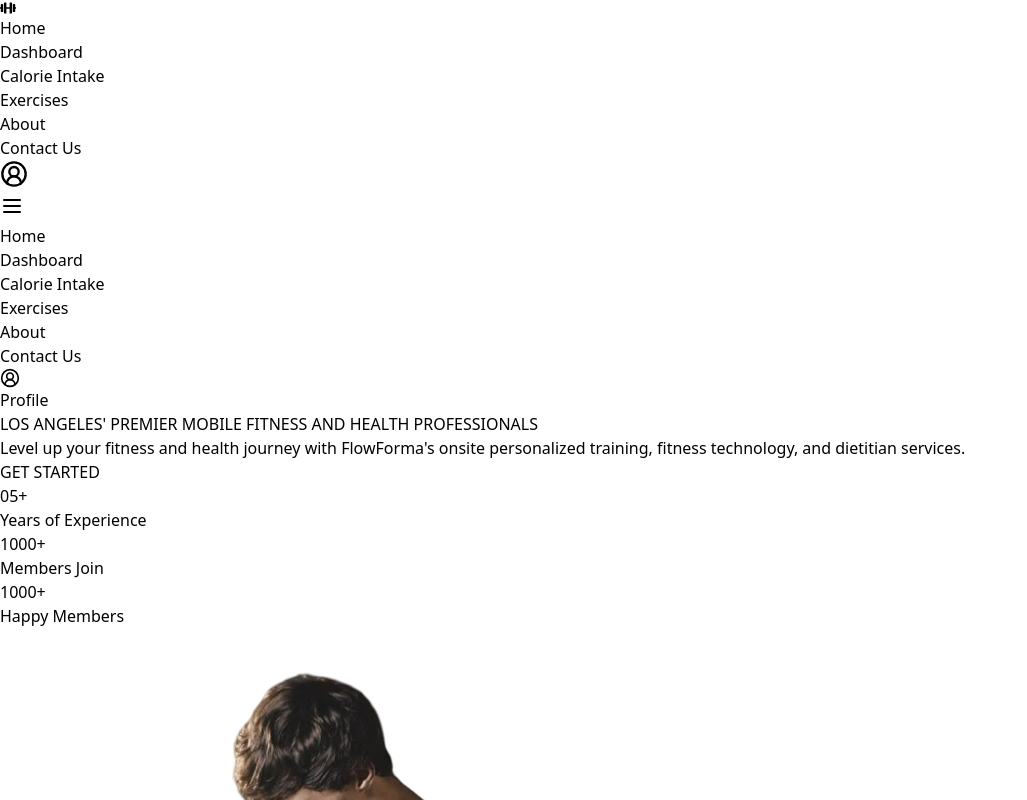
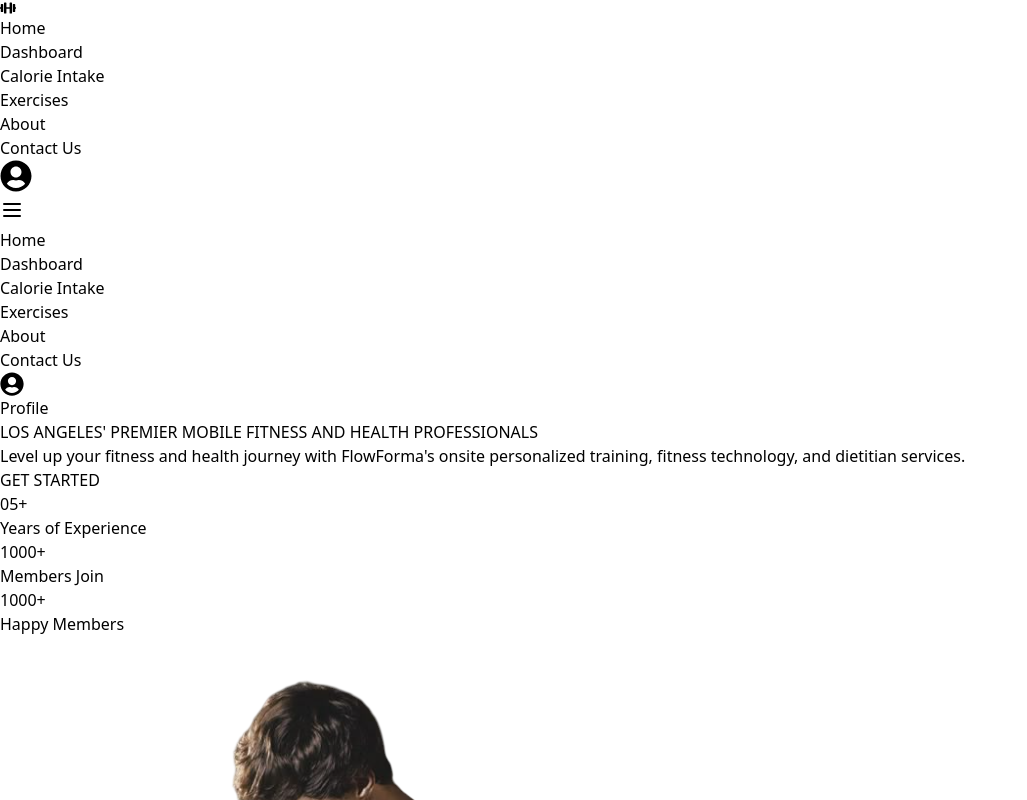
Before and after one commit to rofaidaezzat/Exercise-fitness-website, a React (Vite) app: page / in a window 1280 px wide. Shown: the top 800 px of the page, without its empty margins (0-1027 px from the left). Built offline with nearby package versions, Linux system fonts and the light colour scheme; no server answers; sample sign-in values are in the browser's storage.

Commit message:
Profile icon, Exercises alignment fixed

```diff
--- a/src/component/Navbar.tsx
+++ b/src/component/Navbar.tsx
@@ -4,6 +4,7 @@ import { Menu, X } from "lucide-react";
 
 import { CircleUserRound } from "lucide-react";
 import { FaDumbbell } from "react-icons/fa";
+import { FaUserCircle } from "react-icons/fa";
 import ProfileMenuModal from "./ProfileMenu";
 
 const Navbar = () => {
@@ -59,9 +60,21 @@ const Navbar = () => {
               <div className="relative">
                 <button
                   onClick={() => setIsOpenModal(!isOpenModal)}
-                  className="p-2 hover:bg-red-600/30 rounded-full transition-colors"
+                  className="p-2 hover:bg-red-600/30 rounded-full transition-all duration-300 transform hover:scale-110 group"
                 >
-                  <CircleUserRound size={28} />
+                  <div className="relative">
+                    <FaUserCircle
+                      size={32}
+                      className="text-white group-hover:text-red-200 transition-colors duration-300"
+                    />
+                    {userData.profileImage ? (
+                      <img
+                        src={userData.profileImage}
+                        alt="Profile"
+                        className="absolute inset-0 w-full h-full rounded-full object-cover"
+                      />
+                    ) : null}
+                  </div>
                 </button>
                 {isOpenModal && (
                   <div className="absolute right-0 mt-1 z-50">
@@ -162,9 +175,9 @@ const Navbar = () => {
                   setIsOpenModal(!isOpenModal);
                   setIsOpen(false);
                 }}
-                className="flex items-center justify-center space-x-2 bg-red-600 hover:bg-red-700 px-4 py-2 rounded-lg transition-colors w-full"
+                className="flex items-center justify-center space-x-2 bg-red-600 hover:bg-red-700 px-4 py-2 rounded-lg transition-all duration-300 transform hover:scale-105"
               >
-                <CircleUserRound size={20} />
+                <FaUserCircle size={24} className="text-white" />
                 <span>Profile</span>
               </button>
             </div>
--- a/src/pages/Exercise.tsx
+++ b/src/pages/Exercise.tsx
@@ -131,22 +131,16 @@ const Exercise = () => {
 
       {/* Body Parts */}
       <div className="px-4 sm:px-7 pb-16">
-        <div className="relative py-10">
+        <div className="relative py-10 flex justify-center items-center">
           <button
             onClick={() => scroll("left")}
-            className="absolute left-2 top-1/2 z-20 transform -translate-y-1/2 bg-red-600 hover:bg-red-700 text-white p-2 sm:p-4 rounded-full shadow-lg transition-all duration-300"
+            className="absolute left-0 top-1/2 z-20 transform -translate-y-1/2 bg-red-600 hover:bg-red-700 text-white p-2 sm:p-4 rounded-full shadow-lg transition-all duration-300"
           >
             <FaChevronLeft size={16} className="sm:w-5 sm:h-5" />
           </button>
-          <button
-            onClick={() => scroll("right")}
-            className="absolute right-2 top-1/2 z-20 transform -translate-y-1/2 bg-red-600 hover:bg-red-700 text-white p-2 sm:p-4 rounded-full shadow-lg transition-all duration-300"
-          >
-            <FaChevronRight size={16} className="sm:w-5 sm:h-5" />
-          </button>
           <div
             ref={scrollContainerRef}
-            className="flex overflow-x-scroll space-x-4 sm:space-x-6 scroll-smooth snap-x snap-mandatory px-8 sm:px-16 hide-scrollbar"
+            className="flex overflow-x-scroll space-x-4 sm:space-x-6 scroll-smooth snap-x snap-mandatory w-[80%] mx-auto hide-scrollbar"
           >
             {bodyPartsLoading ? (
               <BodyPartSkeleton />
@@ -164,6 +158,12 @@ const Exercise = () => {
               ))
             )}
           </div>
+          <button
+            onClick={() => scroll("right")}
+            className="absolute right-0 top-1/2 z-20 transform -translate-y-1/2 bg-red-600 hover:bg-red-700 text-white p-2 sm:p-4 rounded-full shadow-lg transition-all duration-300"
+          >
+            <FaChevronRight size={16} className="sm:w-5 sm:h-5" />
+          </button>
         </div>
 
         {/* Exercises */}
```
